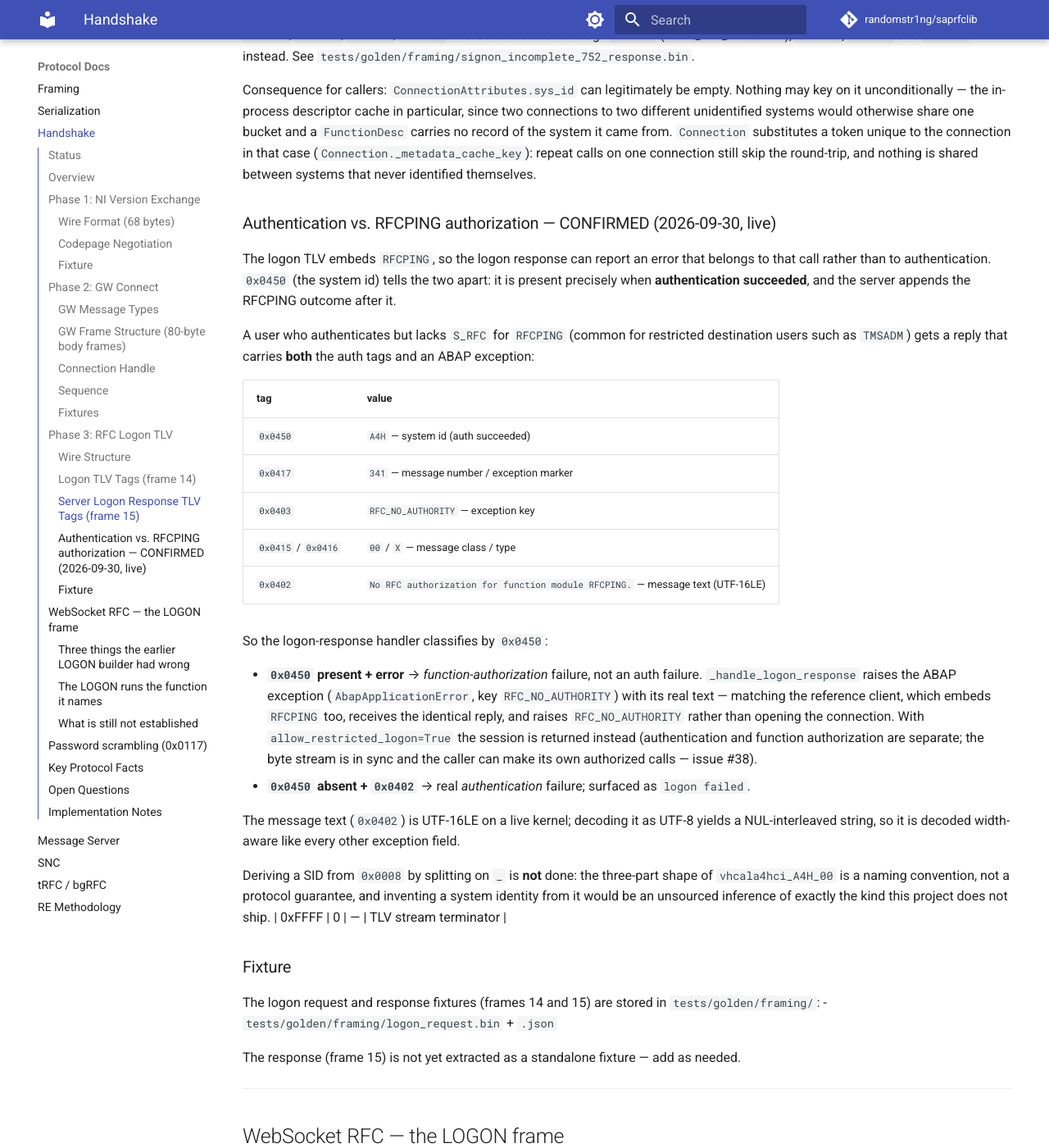
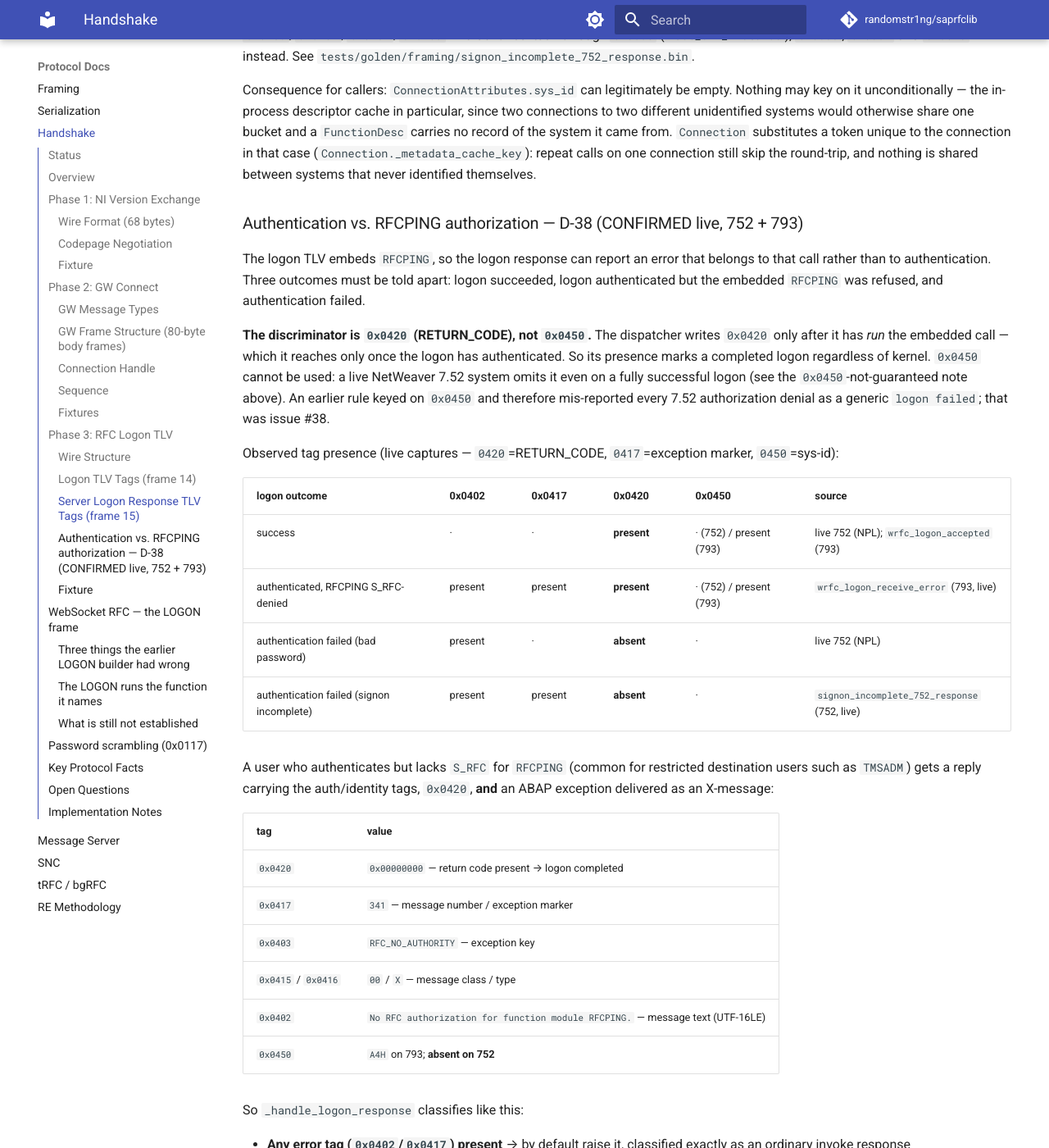
Before and after one commit to randomstr1ng/saprfclib, an MkDocs documentation site: the page built from docs/protocol/handshake.md, in a window 1280 px wide and 1400 px high, scrolled down 6353 px. Shown: the whole window at 82% size. Built offline with MkDocs 1.6.1 and Material for MkDocs 9.7.7, drawn with Linux system fonts in a browser that asks for light colours; comment, search, counter and statistics services are not loaded; some of the changed text lies outside the part shown.

Commit message:
fix: classify the logon reply by 0x0420, not 0x0450 — fixes 7.52 auth denials (#38)
A logon whose embedded RFCPING was S_RFC-denied (e.g. a restricted destination
user) was reported as a generic "logon failed" on NetWeaver 7.52 instead of the
real RFC_NO_AUTHORITY, and allow_restricted_logon could not open the session.

Root cause: _handle_logon_response keyed "authentication succeeded" on the
presence of tag 0x0450 (sys-id). A live 7.52 capture omits 0x0450 even on a fully
successful logon (it identifies itself through 0x0008/0x0006/0x0007 instead), so
every 7.52 authorization denial fell into the "no sys-id" branch and surfaced as
"logon failed".

Fix: drop the 0x0450 gate. The reference client has no "logon OK vs failed" branch
at all -- it raises on any error tag (0x401/0x402/0x403) -- so by default we now
route the logon error through raise_for_rfc_error, exactly as an ordinary invoke
response is classified, and RFC_NO_AUTHORITY surfaces as AbapApplicationError with
its real key and text. The only decision that still needs to tell "authenticated
but call-denied" from "authentication failed" is allow_restricted_logon's salvage,
and that keys on tag 0x0420 (RETURN_CODE): the dispatcher writes it only after it
has run the embedded call, which it reaches only once the logon authenticated.

Evidence (live + golden, both kernel lines):
  - 7.52 (live NPL): success carries 0x0420 and omits 0x0450; a bad-password reply
    omits both 0x0420 and 0x0450.
  - 793 (golden wrfc_logon_receive_error): an authenticated-but-RFCPING-denied
    reply carries 0x0420 (and 0x0450); signon_incomplete_752 (auth fail) omits
    0x0420.
0x0420 is present on every completed logon and absent on every auth failure across
both lines; 0x0450 is unreliable. Documented in docs/protocol/handshake.md (D-38).

Tests updated to the wire-accurate model (synthetic builders now carry 0x0420 on a
completed logon, as the live captures do) and two tests added for the 7.52 shape:
an authenticated-but-denied reply with no 0x0450 must still classify as
RFC_NO_AUTHORITY, and allow_restricted_logon must still open it.

```diff
--- a/docs/protocol/handshake.md
+++ b/docs/protocol/handshake.md
@@ -252,35 +252,55 @@
 calls on one connection still skip the round-trip, and nothing is shared between systems
 that never identified themselves.
 
-### Authentication vs. RFCPING authorization — CONFIRMED (2026-09-30, live)
+### Authentication vs. RFCPING authorization — D-38 (CONFIRMED live, 752 + 793)
 
 The logon TLV embeds `RFCPING`, so the logon response can report an error that belongs to
-that call rather than to authentication. `0x0450` (the system id) tells the two apart: it is
-present precisely when **authentication succeeded**, and the server appends the RFCPING
-outcome after it.
+that call rather than to authentication. Three outcomes must be told apart: logon succeeded,
+logon authenticated but the embedded `RFCPING` was refused, and authentication failed.
+
+**The discriminator is `0x0420` (RETURN_CODE), not `0x0450`.** The dispatcher writes `0x0420`
+only after it has *run* the embedded call — which it reaches only once the logon has
+authenticated. So its presence marks a completed logon regardless of kernel. `0x0450` cannot
+be used: a live NetWeaver 7.52 system omits it even on a fully successful logon (see the
+`0x0450`-not-guaranteed note above). An earlier rule keyed on `0x0450` and therefore
+mis-reported every 7.52 authorization denial as a generic `logon failed`; that was issue #38.
+
+Observed tag presence (live captures — `0420`=RETURN_CODE, `0417`=exception marker,
+`0450`=sys-id):
+
+| logon outcome | 0x0402 | 0x0417 | **0x0420** | 0x0450 | source |
+|---|---|---|---|---|---|
+| success | · | · | **present** | · (752) / present (793) | live 752 (NPL); `wrfc_logon_accepted` (793) |
+| authenticated, RFCPING S_RFC-denied | present | present | **present** | · (752) / present (793) | `wrfc_logon_receive_error` (793, live) |
+| authentication failed (bad password) | present | · | **absent** | · | live 752 (NPL) |
+| authentication failed (signon incomplete) | present | present | **absent** | · | `signon_incomplete_752_response` (752, live) |
 
 A user who authenticates but lacks `S_RFC` for `RFCPING` (common for restricted destination
-users such as `TMSADM`) gets a reply that carries **both** the auth tags and an ABAP
-exception:
+users such as `TMSADM`) gets a reply carrying the auth/identity tags, `0x0420`, **and** an ABAP
+exception delivered as an X-message:
 
 | tag | value |
 |-----|-------|
-| `0x0450` | `A4H` — system id (auth succeeded) |
+| `0x0420` | `0x00000000` — return code present → logon completed |
 | `0x0417` | `341` — message number / exception marker |
 | `0x0403` | `RFC_NO_AUTHORITY` — exception key |
 | `0x0415` / `0x0416` | `00` / `X` — message class / type |
 | `0x0402` | `No RFC authorization for function module RFCPING.` — message text (UTF-16LE) |
+| `0x0450` | `A4H` on 793; **absent on 752** |
 
-So the logon-response handler classifies by `0x0450`:
+So `_handle_logon_response` classifies like this:
 
-- **`0x0450` present + error** → *function-authorization* failure, not an auth failure.
-  `_handle_logon_response` raises the ABAP exception (`AbapApplicationError`, key
-  `RFC_NO_AUTHORITY`) with its real text — matching the reference client, which embeds
-  `RFCPING` too, receives the identical reply, and raises `RFC_NO_AUTHORITY` rather than
-  opening the connection. With `allow_restricted_logon=True` the session is returned instead
-  (authentication and function authorization are separate; the byte stream is in sync and the
-  caller can make its own authorized calls — issue #38).
-- **`0x0450` absent + `0x0402`** → real *authentication* failure; surfaced as `logon failed`.
+- **Any error tag (`0x0402`/`0x0417`) present** → by default raise it, classified exactly as an
+  ordinary invoke response (`raise_for_rfc_error`): the RFC_NO_AUTHORITY case surfaces as
+  `AbapApplicationError` with its real key and text. This matches the reference client, which
+  has no "logon OK vs failed" branch — it raises on any `0x401`/`0x402`/`0x403`.
+- **`allow_restricted_logon=True` *and* `0x0420` present** → the logon authenticated and only the
+  embedded `RFCPING` was refused; the byte stream is in sync and the attributes are present, so
+  the session is handed back usable (issue #38).
+- **No `0x0420` + a bare `0x0402` text** → real *authentication* failure; surfaced as
+  `logon failed`. (A `0x0417`-bearing pre-logon abort such as `CALL_FUNCTION_SIGNON_INCOMPL`
+  likewise has no `0x0420`, so `allow_restricted_logon` cannot salvage it, and it surfaces as
+  its classified ABAP exception.)
 
 The message text (`0x0402`) is UTF-16LE on a live kernel; decoding it as UTF-8 yields a
 NUL-interleaved string, so it is decoded width-aware like every other exception field.
```
Also changed, not shown: 2 other files.
